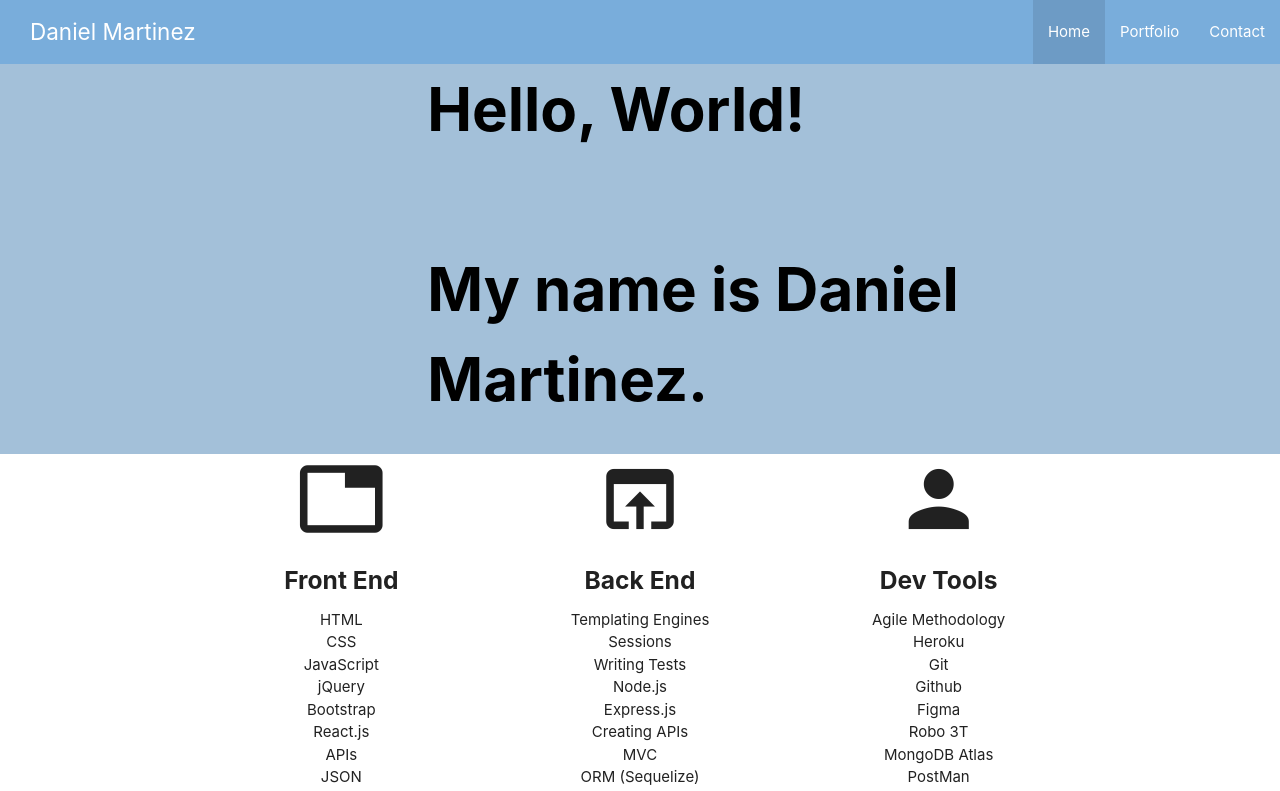
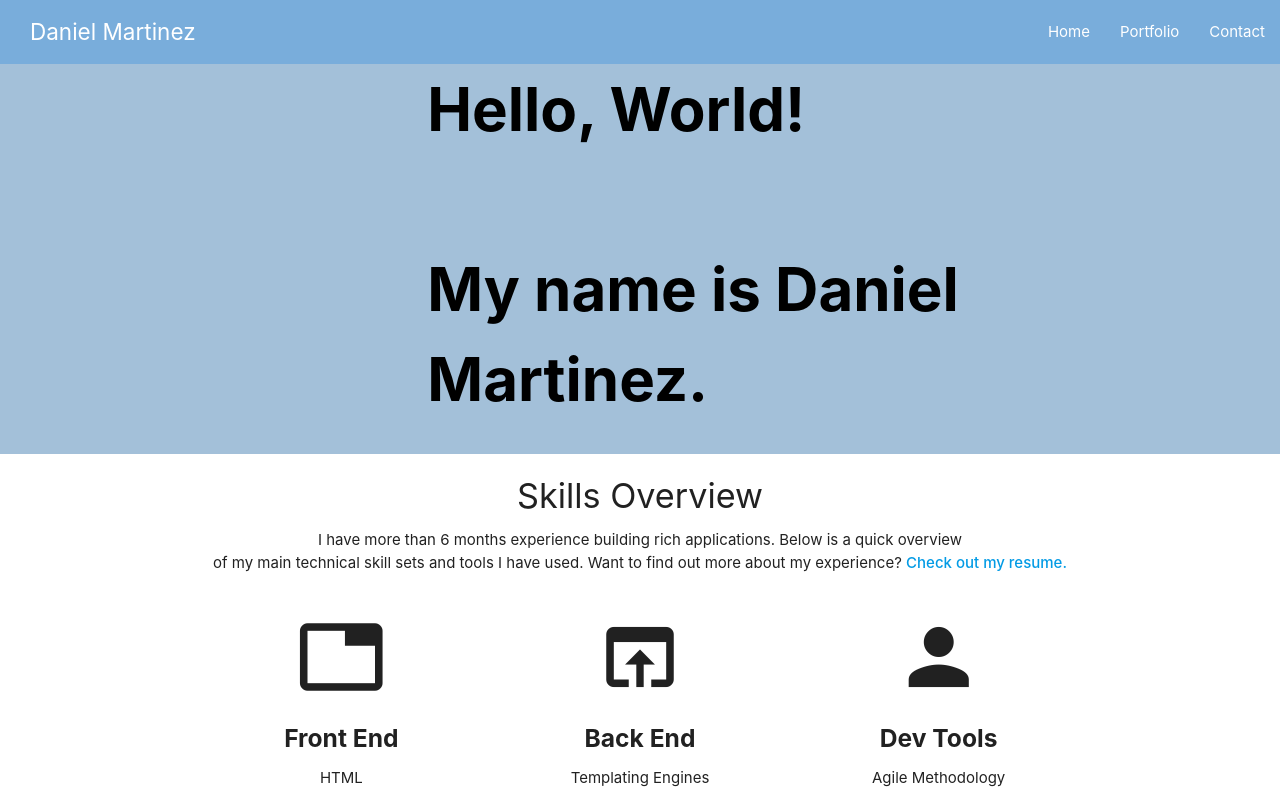
Before and after one commit to xdanielmtz/react-portfolio, a React (Create React App) app: page /#/ in a window 1280 px wide. Before the commit this address led to /#/home. Shown: the top 791 px of the page. Built offline with nearby package versions, Linux system fonts and the light colour scheme.

Commit message:
Added the overview component in the home page

```diff
--- a/src/pages/Home/Home.jsx
+++ b/src/pages/Home/Home.jsx
@@ -1,13 +1,13 @@
 import React from "react";
 import Banner from "../../components/Banner/Banner";
+import HomeOverview from "../../components/HomeOverview/HomeOverview";
 import "./home.css";
-
 
 const Home = () => {
   return (
     <>
-     <Banner/>
-
+      <Banner />
+      <HomeOverview />
       <div className="container">
         <div className="row">
           <div className="col s4 center-align">
```
Also changed, not shown: 1 other file (tests, documents, lock files or other folders).
